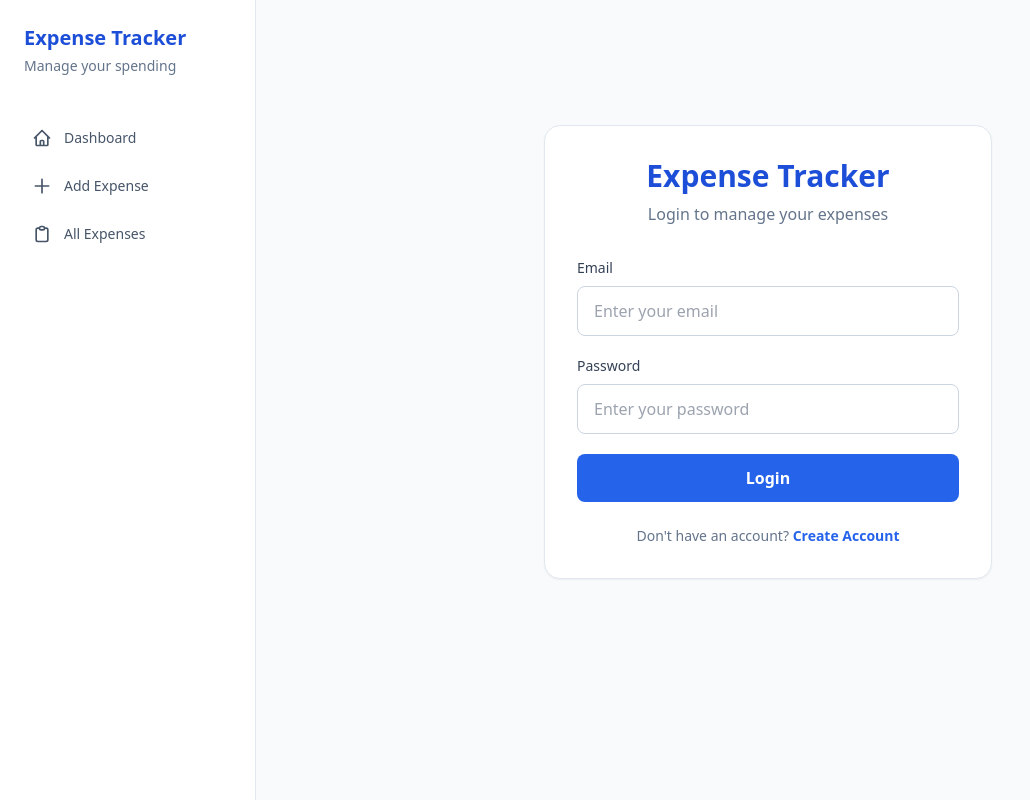
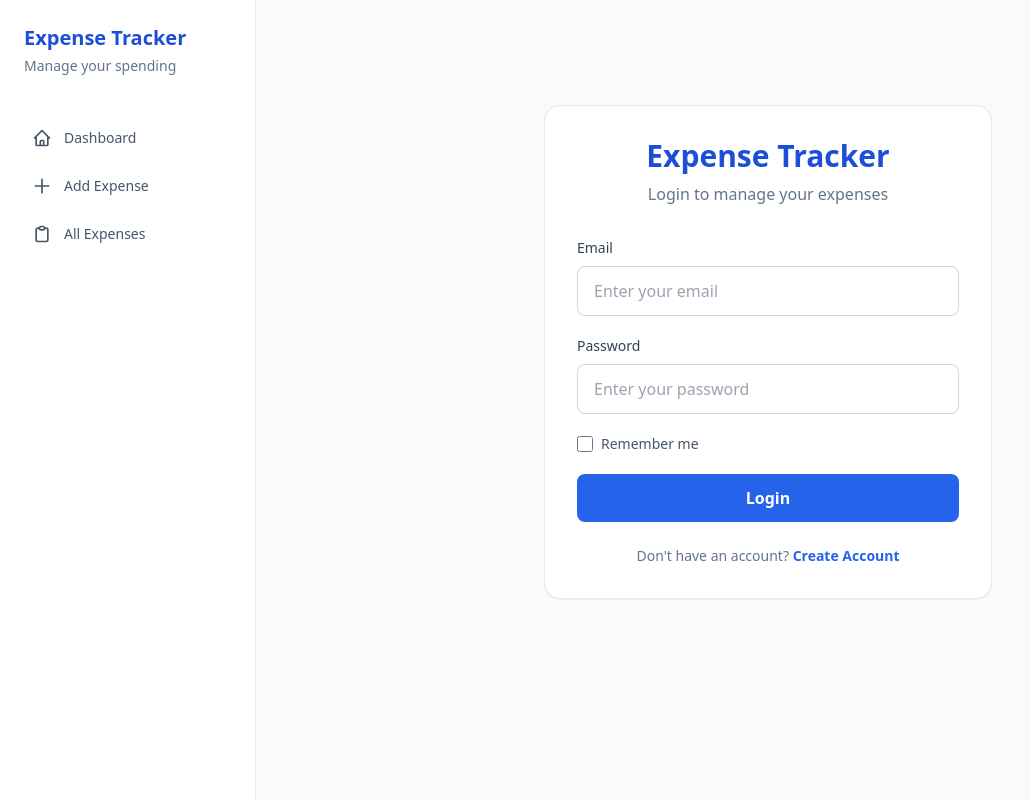
Before and after one commit to RudraVanza/ExpenseTracker, a Flask app: page /login in a window 1280 px wide. Shown: the whole page, without its empty margins (0-1030 px from the left). Run offline with Flask 3, Linux system fonts and the light colour scheme; some libraries are stand-ins or nearby versions.

Commit message:
Add remember me login feature

```diff
--- a/app.py
+++ b/app.py
@@ -10,6 +10,7 @@ import expense_store as store
 from functools import wraps
 from io import StringIO, BytesIO
 from openpyxl import Workbook
+from datetime import timedelta
 from flask import (
     Flask,
     render_template,
@@ -32,6 +33,14 @@ app.secret_key = os.getenv(
     "SECRET_KEY",
     "development-secret-key"
 )
+
+# Remember Me settings
+app.config["PERMANENT_SESSION_LIFETIME"] = timedelta(days=30)
+
+# Security settings
+app.config["SESSION_COOKIE_HTTPONLY"] = True
+app.config["SESSION_COOKIE_SAMESITE"] = "Lax"
+app.config["SESSION_COOKIE_SECURE"] = True
 
 def login_required(function):
     """Allow access only to logged-in users."""
@@ -233,6 +242,9 @@ def login():
             ""
         )
 
+        # Check Remember Me checkbox
+        remember_me = request.form.get("remember_me")
+
         user = store.get_user_by_email(
             email
         )
@@ -266,6 +278,12 @@ def login():
         session["user_id"] = user["id"]
         session["user_name"] = user["name"]
         session["user_email"] = user["email"]
+
+        # Remember Me
+        if remember_me:
+            session.permanent = True
+        else:
+            session.permanent = False
 
         flash(
             "Welcome back!",
--- a/templates/login.html
+++ b/templates/login.html
@@ -61,6 +61,19 @@ Login - Expense Tracker
 
                 </div>
 
+                <div class="flex items-center justify-between mt-4">
+                    <label class="flex items-center gap-2 cursor-pointer">
+                        <input
+                            type="checkbox"
+                            name="remember_me"
+                            value="1"
+                            class="w-4 h-4 rounded border-slate-300"
+                        >
+                        <span class="text-sm text-slate-600">
+                            Remember me
+                        </span>
+                    </label>
+                </div>
 
                 <button
                     type="submit"
```
